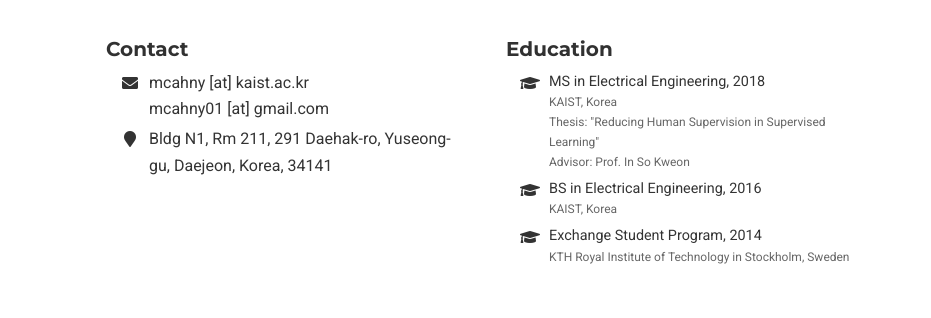
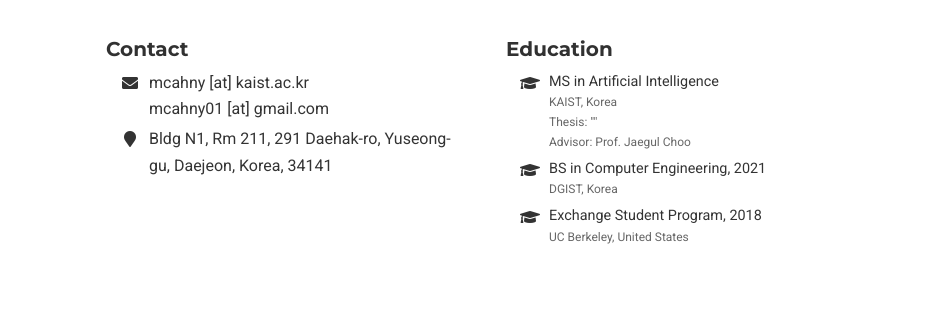
Before and after one commit to leejesse/leejesse.github.io, a plain HTML site: page index.html in a window 1280 px wide. Shown: the part 225-543 px from the top of the page, 349-1280 px from the left. Drawn offline with nearby package versions, Linux system fonts and the light colour scheme; some packages are replaced by stand-ins of ours; no server answers; some icons are missing.

Commit message:
Update index.html

```diff
--- a/index.html
+++ b/index.html
@@ -227,26 +227,26 @@ Particularly, my research topics include video reenactment, . </p>
           <li>
             <i class="fa-li fas fa-graduation-cap"></i>
             <div class="description">
-              <p class="course">MS in Electrical Engineering, 2018</p>
+              <p class="course">MS in Artificial Intelligence</p>
               <p class="institution">KAIST, Korea</p>
-              <p class="institution">Thesis: "Reducing Human Supervision in Supervised Learning"</p>
-              <p class="institution">Advisor: Prof. In So Kweon</p>
+              <p class="institution">Thesis: ""</p>
+              <p class="institution">Advisor: Prof. Jaegul Choo</p>
             </div>
           </li>
 
           <li>
             <i class="fa-li fas fa-graduation-cap"></i>
             <div class="description">
-              <p class="course">BS in Electrical Engineering, 2016</p>
-              <p class="institution">KAIST, Korea</p>
+              <p class="course">BS in Computer Engineering, 2021</p>
+              <p class="institution">DGIST, Korea</p>
             </div>
           </li>
 
           <li>
             <i class="fa-li fas fa-graduation-cap"></i>
             <div class="description">
-              <p class="course">Exchange Student Program, 2014</p>
-              <p class="institution">KTH Royal Institute of Technology in Stockholm, Sweden</p>
+              <p class="course">Exchange Student Program, 2018</p>
+              <p class="institution">UC Berkeley, United States</p>
             </div>
           </li>
         </ul>
```
